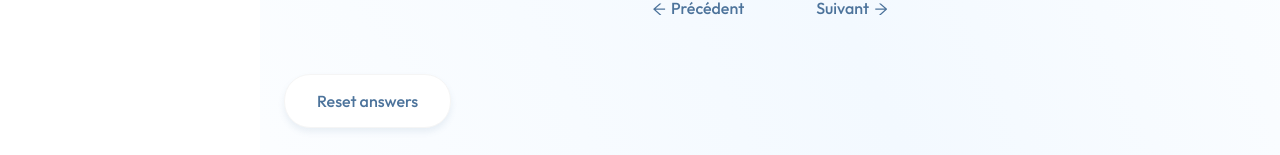
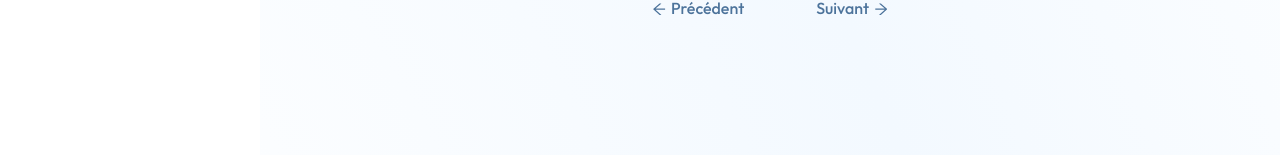
Before and after one commit to 2022etmoi/2022etmoi, a React (Vite) app: page /app/propositions in a window 1280 px wide. Shown: the part 642-797 px from the top of the page. Built offline with nearby package versions, Linux system fonts and the light colour scheme.

Commit message:
chore: remove reset button

```diff
--- a/src/routes/Propositions/Propositions.tsx
+++ b/src/routes/Propositions/Propositions.tsx
@@ -1,8 +1,8 @@
 import "./Propositions.scss";
 
-import { useCallback,useState } from "react";
+import { useCallback, useState } from "react";
 
-import { Button, Counter, PropositionCard } from "../../components";
+import { Counter, PropositionCard } from "../../components";
 import { StorageService } from "../../services";
 import { PropositionID } from "../../types";
 
@@ -29,13 +29,6 @@ export function Propositions() {
         }
     }, [order, propositionNb]);
 
-    const reset = useCallback(() => {
-        StorageService.getInstance().clear();
-        const newOrder = StorageService.getInstance().getPropositionsOrder();
-        setOrder(newOrder);
-        navigate(0);
-    }, [navigate]);
-
     return (
         <div className="route-propositions">
             <header>
@@ -47,7 +40,6 @@ export function Propositions() {
                         <PropositionCard key={proposition} propositionID={proposition} navigate={navigate}/>
                     )
                 }
-                <Button type="secondary" onClick={reset}>Reset answers</Button>
             </div>
         </div>
     );
```
